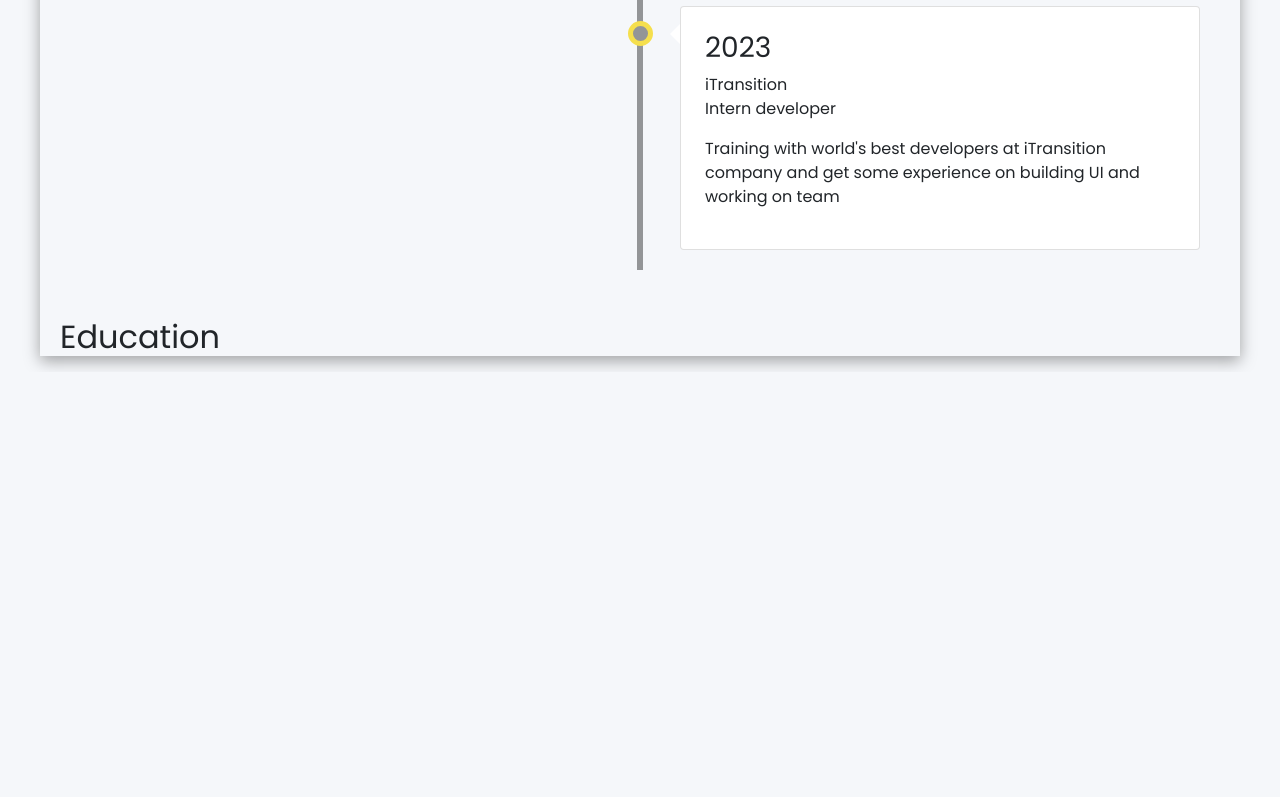
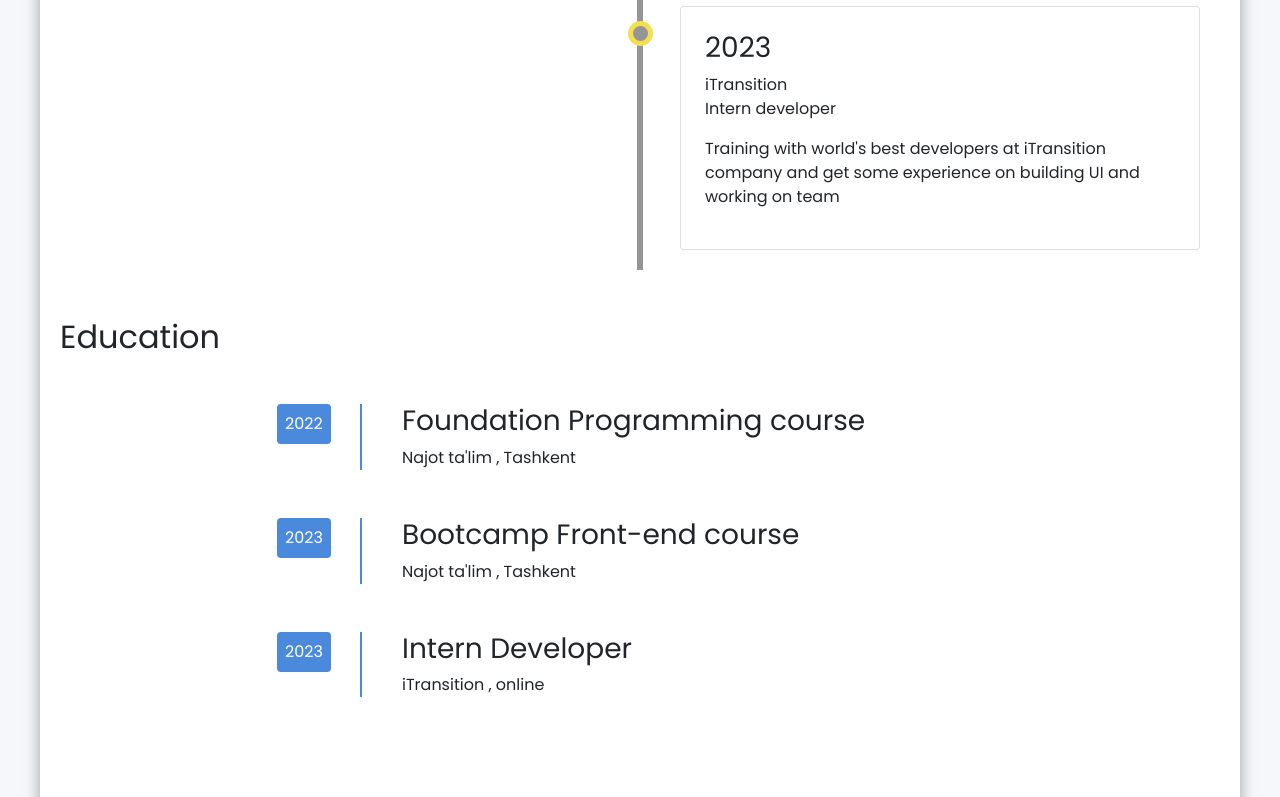
Before and after one commit to orifjonov-abbosbek/rsschool-cv, a plain HTML site: page index.html in a window 1280 px wide. Shown: the part 2000-2797 px from the top of the page. Before the commit the page ends 2372 px from the top, so only its background shows below. Drawn offline with nearby package versions, Linux system fonts and the light colour scheme.

Commit message:
feat: added education section

```diff
--- a/index.css
+++ b/index.css
@@ -152,7 +152,9 @@ body {
 
 .sss {
   padding-top: 100px;
+  padding-bottom: 100px;
   box-shadow: rgba(0, 0, 0, 0.35) 0px 5px 15px;
+  background-color: #fff;
 }
 
 .about_me {
@@ -332,5 +334,35 @@ progress::-moz-progress-bar {
 
 .education_title{
   margin-left: 20px;
-  margin-bottom: 1rem;
+  margin-bottom: 3rem;
 }
+.education_wrapper{
+ padding-left: 20rem;
+
+}
+
+.education_timeline {
+  border-left: 2px solid #4a89dc;
+  position: relative;
+  padding-left: 20px;
+  margin-top: 20px;
+  margin-bottom: 3rem;
+}
+
+.event {
+  margin-bottom: 20px;
+}
+
+.date {
+  position: absolute;
+  left: -85px;
+  top: 0;
+  background-color: #4a89dc;
+  color: #fff;
+  padding: 8px;
+  border-radius: 4px;
+}
+
+.content {
+  margin-left: 20px;
+}
--- a/index.html
+++ b/index.html
@@ -230,11 +230,45 @@
 
                     <div class="education">
                         <h2 class="education_title">Education</h2>
-                      <div class="education_wrapper">
+                        <div class="education_wrapper">
 
-                      </div>
+                            <div class="education_timeline">
+                                <div class="event">
+                                    <div class="date">2022</div>
+                                    <div class="content">
+                                        <h3>Foundation Programming course</h3>
+                                        <p>Najot ta'lim , Tashkent</p>
+                                    </div>
+                                </div>
+                            </div>
+
+                            <div class="education_timeline">
+                                <div class="event">
+                                    <div class="date">2023</div>
+                                    <div class="content">
+                                        <h3>Bootcamp Front-end course</h3>
+                                        <p>Najot ta'lim , Tashkent</p>
+                                    </div>
+                                </div>
+                            </div>
+
+                            <div class="education_timeline">
+                                <div class="event">
+                                    <div class="date">2023</div>
+                                    <div class="content">
+                                        <h3>Intern Developer</h3>
+                                        <p>iTransition , online</p>
+                                    </div>
+                                </div>
+                            </div>
+                        </div>
                     </div>
+
+
+
+
                 </div>
+
             </div>
         </section>
 
```
